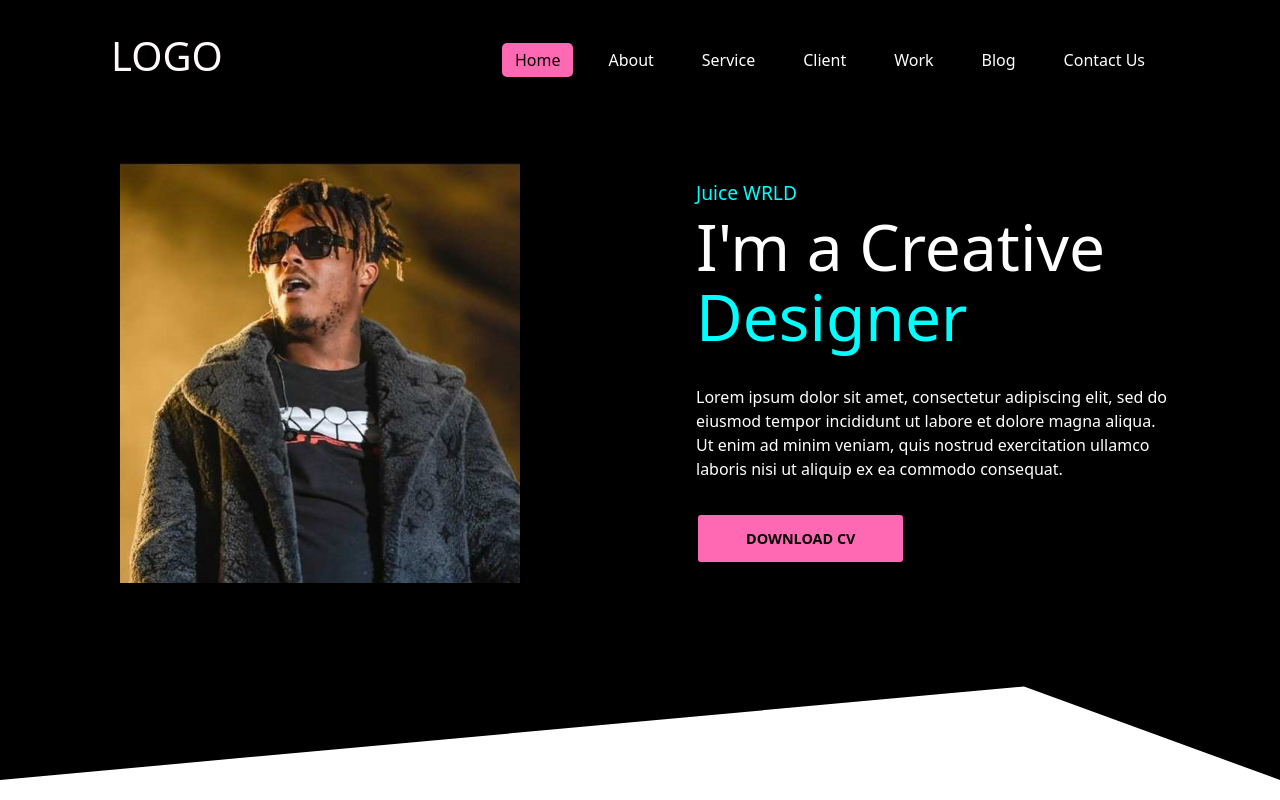
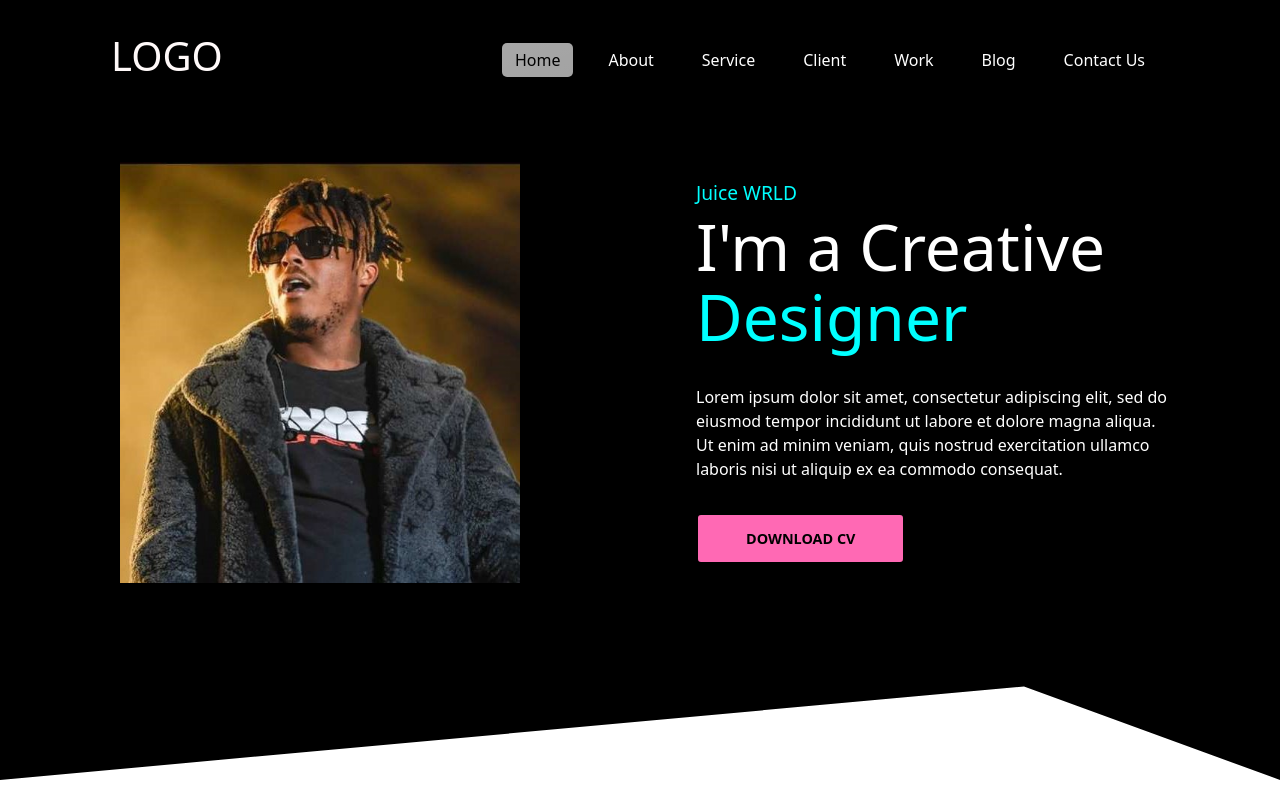
Before and after one commit to nteshxx/single-page-portfolio, a React (Create React App) app: page / in a window 1280 px wide. In both pictures the pointer is over the link "Home". Shown: the top 800 px of the page. Built offline with nearby package versions, Linux system fonts and the light colour scheme.

Commit message:
changed navbar links hover color

```diff
--- a/src/Components/Navbar/Navbar.css
+++ b/src/Components/Navbar/Navbar.css
@@ -31,7 +31,7 @@
 #navigation a:hover {
   border-radius: 5px;
   color: black;
-  background-color: hotpink;
+  background: linear-gradient(to right bottom, #ffffffa7, #ffffffa3);
 }
 
 #nav {
```
